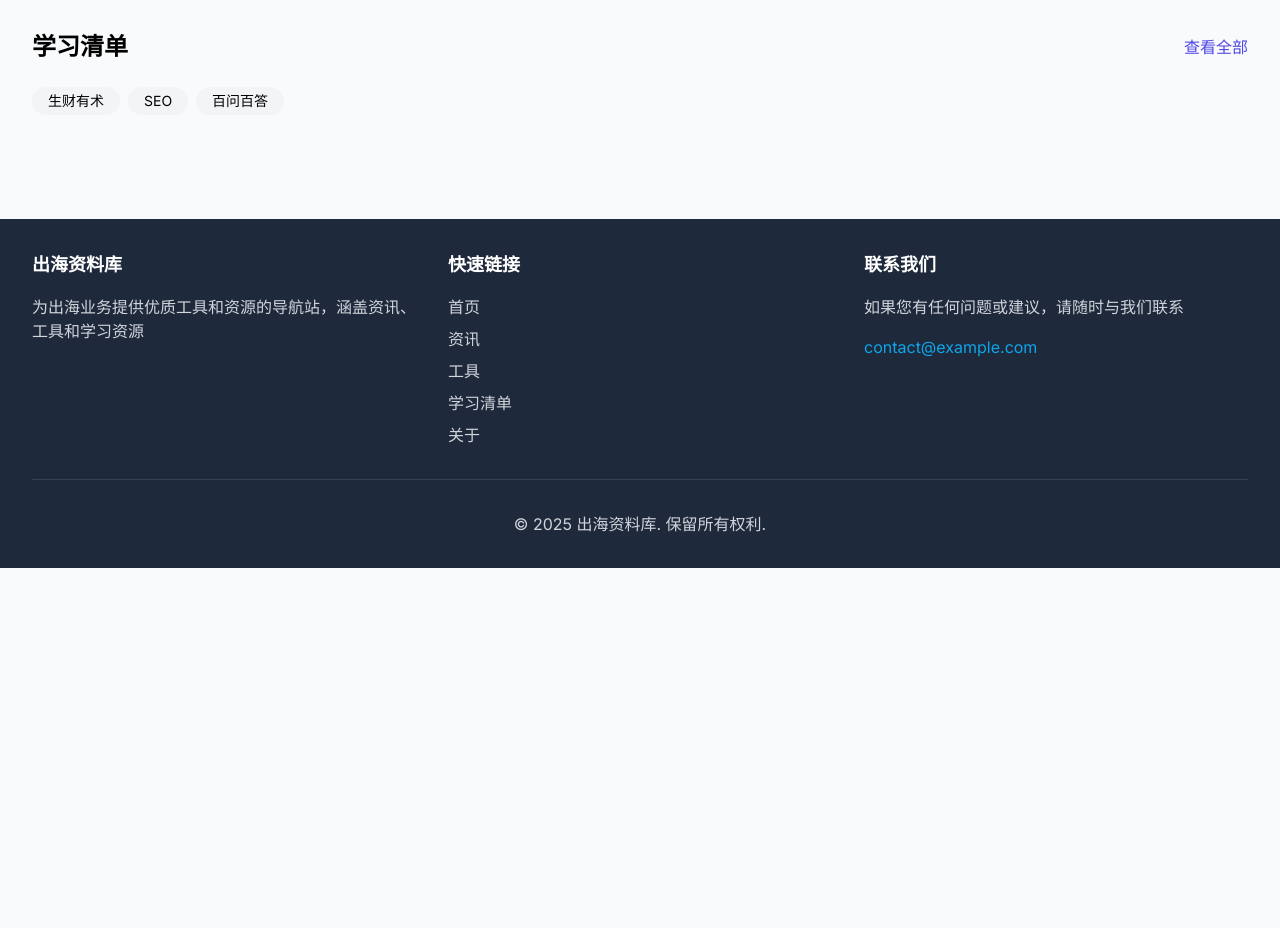
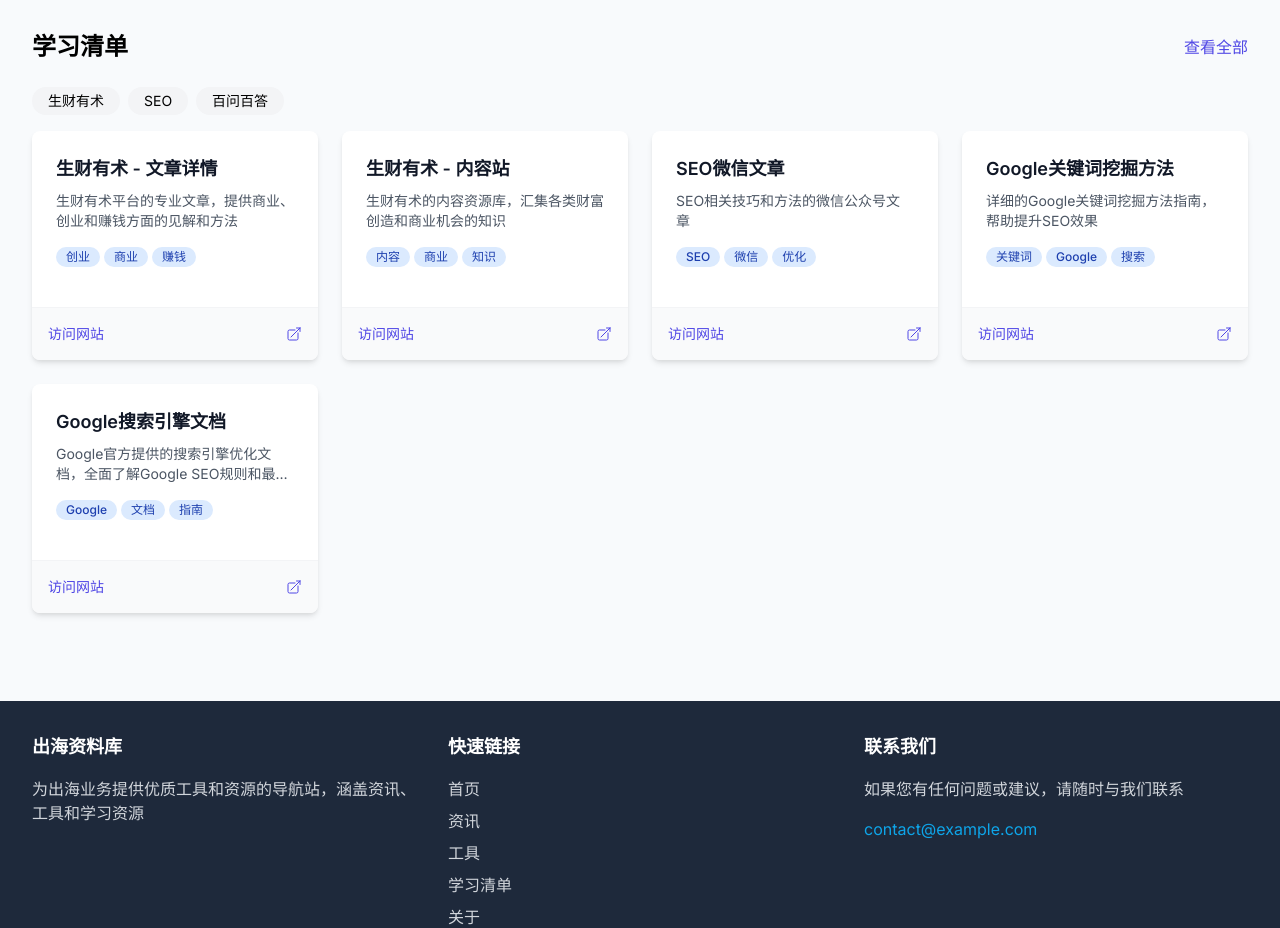
Before and after one commit to rockyandtom/webtools, a Next.js app: page / in a window 1280 px wide. Shown: the part 1380-2308 px from the top of the page. Before the commit the page ends 1948 px from the top, so only its background shows below. Built offline with nearby package versions, Linux system fonts and the light colour scheme.

Commit message:
添加生财有术和SEO资源到导航站

```diff
--- a/data/websites.ts
+++ b/data/websites.ts
@@ -125,6 +125,96 @@ export const websites: Website[] = [
     tags: ["支付", "金融", "收款"],
     category: "工具",
     subcategory: "收款",
+  },
+  {
+    id: "scys-article",
+    title: "生财有术 - 文章详情",
+    url: "https://scys.com/articleDetail/xq_topic/1525828242248252",
+    description: "生财有术平台的专业文章，提供商业、创业和赚钱方面的见解和方法",
+    tags: ["创业", "商业", "赚钱", "财富"],
+    category: "学习清单",
+    subcategory: "生财有术",
+  },
+  {
+    id: "scys-content",
+    title: "生财有术 - 内容站",
+    url: "https://scys.com/view/docx/RHq1dnGwiotGsmxAVhrcyjQYnkh",
+    description: "生财有术的内容资源库，汇集各类财富创造和商业机会的知识",
+    tags: ["内容", "商业", "知识", "资源"],
+    category: "学习清单",
+    subcategory: "生财有术",
+  },
+  {
+    id: "seo-wechat",
+    title: "SEO微信文章",
+    url: "https://mp.weixin.qq.com/s/J32T9IxGRSQMs4NuOdn9kw",
+    description: "SEO相关技巧和方法的微信公众号文章",
+    tags: ["SEO", "微信", "优化", "技巧"],
+    category: "学习清单",
+    subcategory: "SEO",
+  },
+  {
+    id: "google-keywords",
+    title: "Google关键词挖掘方法",
+    url: "https://t88igkhvrr.feishu.cn/docx/doxcnrJry2EmhMT562lM9wEob6d",
+    description: "详细的Google关键词挖掘方法指南，帮助提升SEO效果",
+    tags: ["关键词", "Google", "搜索", "优化"],
+    category: "学习清单",
+    subcategory: "SEO",
+  },
+  {
+    id: "google-seo-docs",
+    title: "Google搜索引擎文档",
+    url: "https://developers.google.com/search/docs?hl=zh-cn",
+    description: "Google官方提供的搜索引擎优化文档，全面了解Google SEO规则和最佳实践",
+    tags: ["Google", "文档", "指南", "官方"],
+    category: "学习清单",
+    subcategory: "SEO",
+  },
+  {
+    id: "ahrefs-seo-guide",
+    title: "Ahrefs SEO入门指南",
+    url: "https://ahrefs.com/seo",
+    description: "Ahrefs提供的7篇SEO入门文章，系统介绍SEO基础知识和技巧",
+    tags: ["入门", "教程", "工具", "Ahrefs"],
+    category: "学习清单",
+    subcategory: "SEO",
+  },
+  {
+    id: "ahrefs-blog",
+    title: "Ahrefs博客",
+    url: "https://ahrefs.com/blog/",
+    description: "Ahrefs官方博客，提供最新的SEO策略、工具使用和行业趋势分析",
+    tags: ["博客", "工具", "策略", "分析"],
+    category: "学习清单",
+    subcategory: "SEO",
+  },
+  {
+    id: "semrush-blog",
+    title: "Semrush博客",
+    url: "https://www.semrush.com/blog/",
+    description: "Semrush提供的SEO和数字营销资源，包含最新策略和工具使用指南",
+    tags: ["博客", "工具", "营销", "分析"],
+    category: "学习清单",
+    subcategory: "SEO",
+  },
+  {
+    id: "firstpagesage-blog",
+    title: "FirstPageSage博客",
+    url: "https://firstpagesage.com/seo-blog/",
+    description: "FirstPageSage的SEO专业博客，提供深入的SEO分析和建议",
+    tags: ["博客", "专业", "分析", "策略"],
+    category: "学习清单",
+    subcategory: "SEO",
+  },
+  {
+    id: "search-engine-land",
+    title: "Search Engine Land",
+    url: "https://searchengineland.com/",
+    description: "搜索引擎行业权威资讯网站，提供最新的SEO新闻和趋势分析",
+    tags: ["新闻", "资讯", "趋势", "行业"],
+    category: "学习清单",
+    subcategory: "SEO",
   }
 ];
 
```
